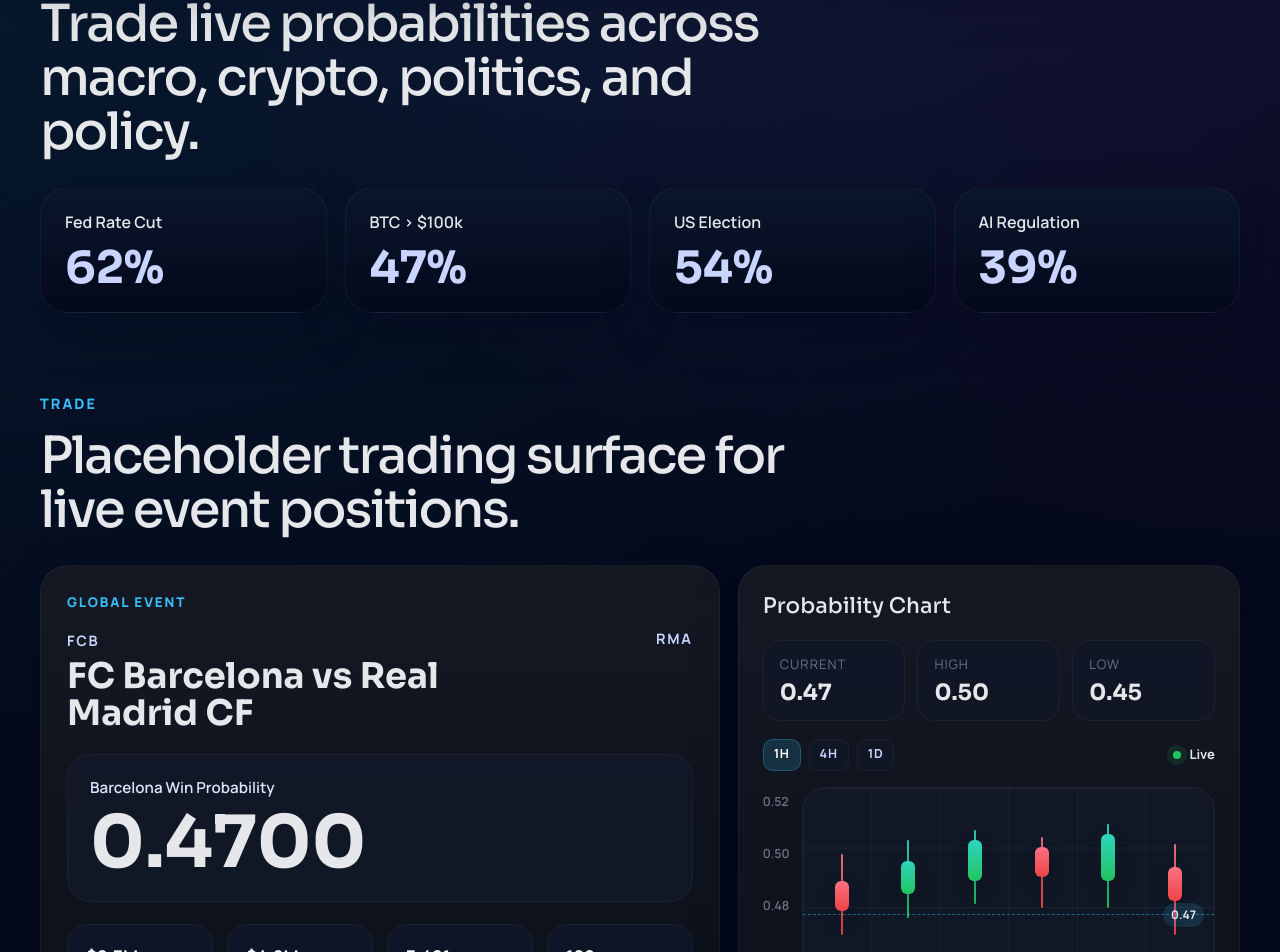
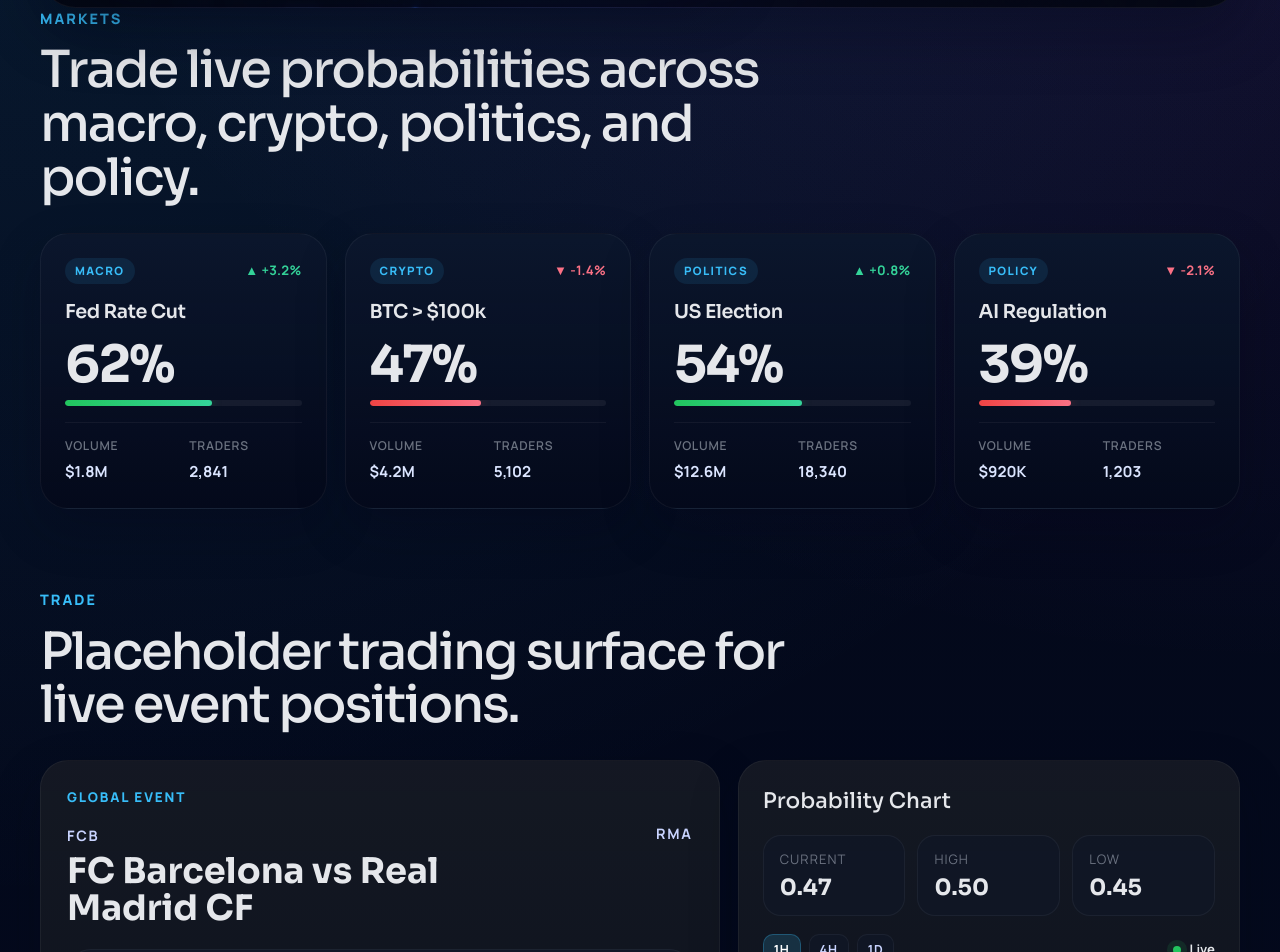
Before and after one commit to tridungduong16/incept, a React (Vite) app: page / in a window 1280 px wide. Shown: the part 760-1712 px from the top of the page. Built offline with nearby package versions, Linux system fonts and the light colour scheme.

Commit message:
Update Home page styles and structure; enhance market display with new data and interactivity

```diff
--- a/src/pages/Home/Home.module.scss
+++ b/src/pages/Home/Home.module.scss
@@ -49,7 +49,7 @@
 .brandLogo {
   display: block;
   width: auto;
-  height: clamp(28px, 3.2vw, 38px);
+  height: clamp(84px, 9.6vw, 114px);
 }
 
 .navLinks {
@@ -61,7 +61,7 @@
   gap: 26px;
   color: #c9d4ff;
   font-family: Inter, sans-serif;
-  font-size: 0.925rem;
+  font-size: 1.15rem;
   font-weight: 500;
 
   a {
@@ -956,22 +956,143 @@
 }
 
 .marketStripCard {
-  padding: 22px 24px;
+  position: relative;
+  display: grid;
+  gap: 16px;
+  padding: 24px;
+  overflow: hidden;
+  transition:
+    transform 240ms ease,
+    border-color 240ms ease,
+    box-shadow 240ms ease;
+  cursor: pointer;
 
-  span {
-    display: block;
-    margin-bottom: 12px;
-    color: $heading;
-    font-size: 1rem;
-    font-weight: 600;
+  &::before {
+    content: '';
+    position: absolute;
+    inset: 0;
+    border-radius: inherit;
+    background: radial-gradient(circle at 30% -20%, rgba(56, 189, 248, 0.08), transparent 60%);
+    opacity: 0;
+    transition: opacity 300ms ease;
+    pointer-events: none;
   }
 
-  strong {
-    color: #c9d4ff;
-    font-family: $font-family-display;
-    font-size: clamp(2rem, 4vw, 2.8rem);
-    line-height: 1;
+  &:hover {
+    transform: translateY(-4px);
+    border-color: rgba(56, 189, 248, 0.2);
+    box-shadow:
+      0 24px 64px rgba(2, 6, 23, 0.4),
+      0 0 0 1px rgba(56, 189, 248, 0.1);
+
+    &::before {
+      opacity: 1;
+    }
   }
+}
+
+.marketCardTop {
+  display: flex;
+  align-items: center;
+  justify-content: space-between;
+  gap: 8px;
+}
+
+.marketCategory {
+  display: inline-flex;
+  align-items: center;
+  min-height: 26px;
+  padding: 0 10px;
+  border-radius: 999px;
+  color: $electric-blue;
+  background: rgba(56, 189, 248, 0.1);
+  font-size: 0.72rem;
+  font-weight: 800;
+  letter-spacing: 0.12em;
+  text-transform: uppercase;
+}
+
+.marketChange {
+  font-size: 0.82rem;
+  font-weight: 700;
+  letter-spacing: 0.02em;
+}
+
+.marketUp {
+  color: #34d399;
+}
+
+.marketDown {
+  color: #fb7185;
+}
+
+.marketName {
+  color: $heading;
+  font-family: $font-family-display;
+  font-size: 1.2rem;
+  font-weight: 600;
+  line-height: 1.2;
+  letter-spacing: -0.02em;
+}
+
+.marketProbWrap {
+  display: grid;
+  gap: 10px;
+}
+
+.marketProb {
+  color: $heading;
+  font-family: $font-family-display;
+  font-size: clamp(2.4rem, 5vw, 3.2rem);
+  line-height: 1;
+  letter-spacing: -0.03em;
+}
+
+.marketBar {
+  height: 6px;
+  border-radius: 999px;
+  background: rgba(255, 255, 255, 0.06);
+  overflow: hidden;
+}
+
+.marketBarFill {
+  height: 100%;
+  border-radius: 999px;
+  transition: width 600ms cubic-bezier(0.22, 1, 0.36, 1);
+}
+
+.marketBarBull {
+  background: linear-gradient(90deg, #22c55e, #34d399);
+  box-shadow: 0 0 12px rgba(34, 197, 94, 0.3);
+}
+
+.marketBarBear {
+  background: linear-gradient(90deg, #ef4444, #fb7185);
+  box-shadow: 0 0 12px rgba(239, 68, 68, 0.3);
+}
+
+.marketMeta {
+  display: grid;
+  grid-template-columns: 1fr 1fr;
+  gap: 12px;
+  padding-top: 14px;
+  border-top: 1px solid rgba(255, 255, 255, 0.05);
+}
+
+.marketMetaLabel {
+  display: block;
+  margin-bottom: 4px;
+  color: $muted-text;
+  font-size: 0.76rem;
+  font-weight: 600;
+  letter-spacing: 0.06em;
+  text-transform: uppercase;
+}
+
+.marketMetaValue {
+  color: #dbe5ff;
+  font-size: 0.95rem;
+  font-weight: 700;
 }
 
 .infoCard,
--- a/src/pages/Home/Home.tsx
+++ b/src/pages/Home/Home.tsx
@@ -3,6 +3,45 @@ import { useState, type CSSProperties } from 'react'
 import heroBackground from '../../../background.png'
 import brandLogo from '../../../logo.png'
 import styles from './Home.module.scss'
+
+const markets = [
+  {
+    name: 'Fed Rate Cut',
+    category: 'Macro',
+    probability: 62,
+    change: +3.2,
+    volume: '$1.8M',
+    traders: 2_841,
+    trend: 'up' as const,
+  },
+  {
+    name: 'BTC > $100k',
+    category: 'Crypto',
+    probability: 47,
+    change: -1.4,
+    volume: '$4.2M',
+    traders: 5_102,
+    trend: 'down' as const,
+  },
+  {
+    name: 'US Election',
+    category: 'Politics',
+    probability: 54,
+    change: +0.8,
+    volume: '$12.6M',
+    traders: 18_340,
+    trend: 'up' as const,
+  },
+  {
+    name: 'AI Regulation',
+    category: 'Policy',
+    probability: 39,
+    change: -2.1,
+    volume: '$920K',
+    traders: 1_203,
+    trend: 'down' as const,
+  },
+]
 
 const leaderboard = [
   { rank: '01', trader: 'MacroSignal', markets: '128', pnl: '+$184,200', winRate: '71%' },
@@ -101,22 +140,41 @@ const Home = () => {
           </div>
 
           <div className={styles.marketStrip}>
-            <article className={styles.marketStripCard}>
-              <span>Fed Rate Cut</span>
-              <strong>62%</strong>
-            </article>
-            <article className={styles.marketStripCard}>
-              <span>BTC &gt; $100k</span>
-              <strong>47%</strong>
-            </article>
-            <article className={styles.marketStripCard}>
-              <span>US Election</span>
-              <strong>54%</strong>
-            </article>
-            <article className={styles.marketStripCard}>
-              <span>AI Regulation</span>
-              <strong>39%</strong>
-            </article>
+            {markets.map((m) => (
+              <article key={m.name} className={styles.marketStripCard}>
+                <div className={styles.marketCardTop}>
+                  <span className={styles.marketCategory}>{m.category}</span>
+                  <span
+                    className={`${styles.marketChange} ${m.trend === 'up' ? styles.marketUp : styles.marketDown}`}
+                  >
+                    {m.trend === 'up' ? '▲' : '▼'} {m.change > 0 ? '+' : ''}{m.change}%
+                  </span>
+                </div>
+
+                <h3 className={styles.marketName}>{m.name}</h3>
+
+                <div className={styles.marketProbWrap}>
+                  <strong className={styles.marketProb}>{m.probability}%</strong>
+                  <div className={styles.marketBar}>
+                    <div
+                      className={`${styles.marketBarFill} ${m.probability >= 50 ? styles.marketBarBull : styles.marketBarBear}`}
+                      style={{ width: `${m.probability}%` }}
+                    />
+                  </div>
+                </div>
+
+                <div className={styles.marketMeta}>
+                  <div>
+                    <span className={styles.marketMetaLabel}>Volume</span>
+                    <span className={styles.marketMetaValue}>{m.volume}</span>
+                  </div>
+                  <div>
+                    <span className={styles.marketMetaLabel}>Traders</span>
+                    <span className={styles.marketMetaValue}>{m.traders.toLocaleString()}</span>
+                  </div>
+                </div>
+              </article>
+            ))}
           </div>
         </section>
 
```
Also changed, not shown: logo.png.
